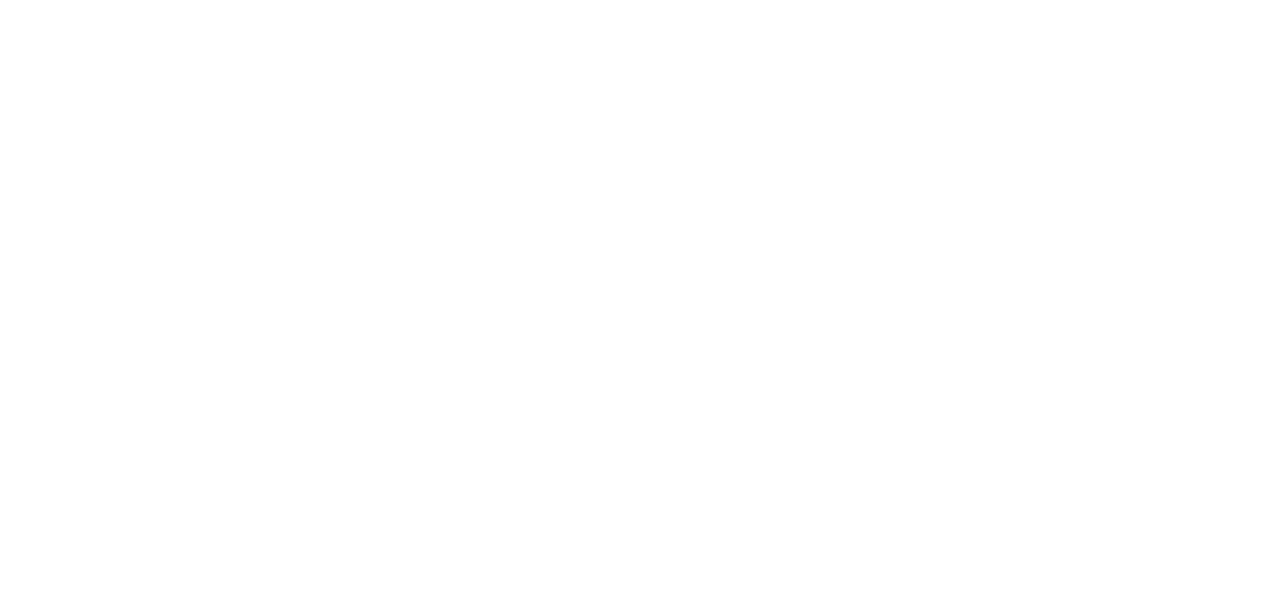
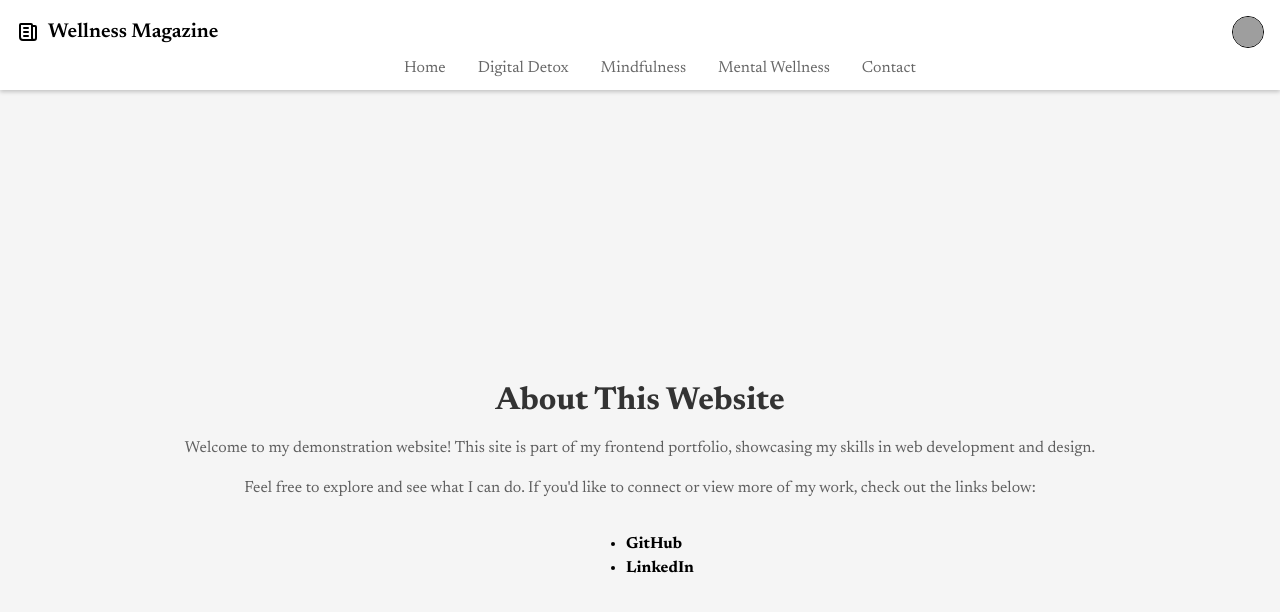
Before and after one commit to michaelgomeh/magazine, a React (Vite) app: page /about in a window 1280 px wide. Before the commit this address had no page. Shown: the top 612 px of the page. Built offline with nearby package versions, Linux system fonts and the light colour scheme; grey boxes are pictures that could not be loaded.

Commit message:
add about page, navbar about link

```diff
--- a/src/AppRoutes.tsx
+++ b/src/AppRoutes.tsx
@@ -2,7 +2,8 @@ import { Route, Routes } from 'react-router';
 import HomePage from './pages/homepage/HomePage';
 import Layout from './components/layout/Layout';
 import ArticlePage from './pages/articlepage/ArticlePage';
-import ArticlesPage from "./pages/articlespage/ArticlesPage.tsx";
+import ArticlesPage from './pages/articlespage/ArticlesPage.tsx';
+import AboutPage from './pages/aboutpage/AboutPage.tsx';
 
 const AppRoutes = () => {
 	return (
@@ -11,6 +12,7 @@ const AppRoutes = () => {
 				<Route index element={<HomePage />} />
 				<Route path="/articles" element={<ArticlesPage />} />
 				<Route path="/article/:id" element={<ArticlePage />} />
+				<Route path="/about" element={<AboutPage />} />
 			</Route>
 		</Routes>
 	);
--- a/src/components/article/ArticleCard.module.css
+++ b/src/components/article/ArticleCard.module.css
@@ -186,13 +186,6 @@
 	height: 100%;
 }
 
-.articleCard.text {
-}
-
-/*.articleCard.text > .articleContent {*/
-/*    overflow: hidden;*/
-/*}*/
-
 .articleCard.text > .articleContent > p {
 	overflow: hidden;
 	text-overflow: ellipsis;
--- a/src/components/layout/Navbar.tsx
+++ b/src/components/layout/Navbar.tsx
@@ -1,5 +1,5 @@
-import {Link} from "react-router";
-import {categories} from "../../data.ts";
+import { Link } from 'react-router';
+import { categories } from '../../data.ts';
 import styles from './Navbar.module.css';
 
 const Navbar = () => {
@@ -9,12 +9,15 @@ const Navbar = () => {
 				<li>
 					<Link to="/">Home</Link>
 				</li>
-                {categories.map(e => <li key={e}>
-                    <Link
-                        to={`/articles?cat=${e.toLowerCase().replace(" ", "-")}`}>{e[0].toUpperCase() + e.slice(1, e.length)}</Link>
-                </li>)}
+				{categories.map((e) => (
+					<li key={e}>
+						<Link to={`/articles?cat=${e.toLowerCase().replace(' ', '-')}`}>
+							{e[0].toUpperCase() + e.slice(1, e.length)}
+						</Link>
+					</li>
+				))}
 				<li>
-                    <Link to="/contact">Contact</Link>
+					<Link to="/about">Contact</Link>
 				</li>
 			</ul>
 		</nav>
--- /dev/null
+++ b/src/pages/aboutpage/AboutPage.module.css
@@ -0,0 +1,32 @@
+.aboutPage {
+	display: flex;
+	flex-direction: column;
+	align-items: center;
+	justify-content: center;
+	height: 100vh;
+	background-color: #f5f5f5;
+	width: 100%;
+}
+
+.aboutPage h1 {
+	font-size: 2rem;
+	font-weight: 700;
+	color: #333;
+	margin-bottom: 1rem;
+}
+
+.aboutPage p {
+	font-size: 1rem;
+	color: #5f5f5f;
+	text-align: center;
+	margin-bottom: 1rem;
+}
+
+.aboutPage a {
+	text-decoration: none;
+	font-weight: 700;
+}
+
+.aboutPage a:hover {
+	text-decoration: underline;
+}
--- /dev/null
+++ b/src/pages/aboutpage/AboutPage.tsx
@@ -0,0 +1,40 @@
+import React from 'react';
+import styles from './AboutPage.module.css';
+
+const AboutPage: React.FC = () => {
+	return (
+		<div className={styles.aboutPage}>
+			<h1 className={styles.title}>About This Website</h1>
+			<p className={styles.description}>
+				Welcome to my demonstration website! This site is part of my frontend
+				portfolio, showcasing my skills in web development and design.
+			</p>
+			<p className={styles.description}>
+				Feel free to explore and see what I can do. If you'd like to connect or
+				view more of my work, check out the links below:
+			</p>
+			<ul>
+				<li className={styles.link}>
+					<a
+						href="https://github.com/your-github-username"
+						target="_blank"
+						rel="noopener noreferrer"
+					>
+						GitHub
+					</a>
+				</li>
+				<li className={styles.link}>
+					<a
+						href="https://linkedin.com/in/your-linkedin-username"
+						target="_blank"
+						rel="noopener noreferrer"
+					>
+						LinkedIn
+					</a>
+				</li>
+			</ul>
+		</div>
+	);
+};
+
+export default AboutPage;
--- a/src/pages/homepage/HomePage.tsx
+++ b/src/pages/homepage/HomePage.tsx
@@ -1,10 +1,10 @@
-import {Link} from 'react-router';
+import { Link } from 'react-router';
 import ArticleCard from '../../components/article/ArticleCard';
 import styles from './HomePage.module.css';
-import {articles} from '../../data';
+import { articles } from '../../data';
 import ArticleLink from '../../components/article/ArticleLink';
-import classNames from "classnames";
-import ZenSentence from "../../components/ZenSentence.tsx";
+import classNames from 'classnames';
+import ZenSentence from '../../components/ZenSentence.tsx';
 
 const HomePage = () => {
 	const mainArticle = articles[0];
@@ -13,8 +13,9 @@ const HomePage = () => {
 	return (
 		<div className={styles.homepage}>
 			<div className={styles.homeLayout}>
-                <div className={classNames(styles.secondaryArticles, styles.onlyDesktop)}>
-                    {/*<div className={styles.featured}>Staff Picks</div>*/}
+				<div
+					className={classNames(styles.secondaryArticles, styles.onlyDesktop)}
+				>
 					{secondaryArticles
 						.slice(0, 3)
 						.reverse()
@@ -22,7 +23,7 @@ const HomePage = () => {
 							<Link to={`/article/${article.id}`} key={article.id}>
 								<ArticleCard
 									key={article.id}
-                                    article={{...article}}
+									article={{ ...article }}
 									view="text"
 								/>
 							</Link>
@@ -34,13 +35,12 @@ const HomePage = () => {
 					view="compact"
 				/>
 				<div className={styles.secondaryArticles}>
-                    {/*<div className={styles.featured}>Featured</div>*/}
 					{secondaryArticles.map((article) => (
-                        <ArticleLink key={article.id} article={article} view="text"/>
+						<ArticleLink key={article.id} article={article} view="text" />
 					))}
 				</div>
 			</div>
-            <ZenSentence/>
+			<ZenSentence />
 			<ArticleLink
 				key={videoArticle.id}
 				article={videoArticle}
@@ -48,7 +48,7 @@ const HomePage = () => {
 			/>
 			<div className={styles.articles}>
 				{articles.map((article) => (
-                    <ArticleLink key={article.id} article={article} view="compact"/>
+					<ArticleLink key={article.id} article={article} view="compact" />
 				))}
 			</div>
 		</div>
```
Lines whose indentation alone changed are shown as unchanged.
